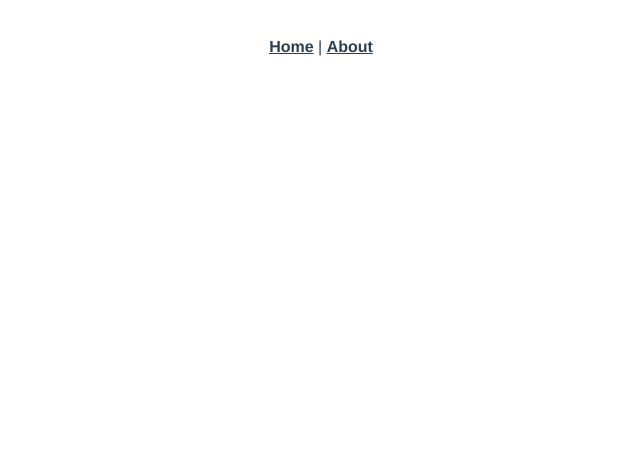
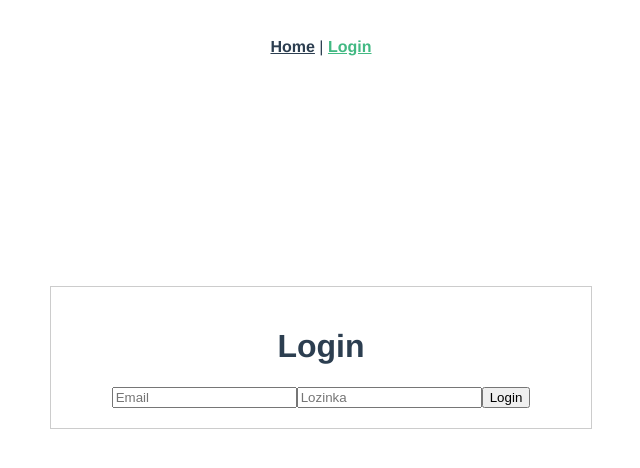
Before and after one commit to banicl/adempta_fipu, a Vue app in the folder adempta/: page /login in a window 1280 px wide. Shown: the top 468 px of the page, without its empty margins (319-959 px from the left). Built offline with nearby package versions, Linux system fonts and the light colour scheme.

Commit message:
adempta upload 2

```diff
--- /dev/null
+++ b/adempta/firebase.js
@@ -0,0 +1,18 @@
+var firebase = require("firebase/app");
+require("firebase/auth");
+require("firebase/firestore");//korištenje import firestore
+import { initializeApp } from 'firebase/app';
+const firebaseConfig = {
+    apiKey: "AIzaSyAEpu7-QvInRu6wf3v15XKTu6jgsoJYs58",
+    authDomain: "adempta-81060.firebaseapp.com",
+    projectId: "adempta-81060",
+    storageBucket: "adempta-81060.appspot.com",
+    messagingSenderId: "130191613480",
+    appId: "1:130191613480:web:7e3ca22988e6209f1b5f1d"
+};
+
+// Initialize Firebase
+const app = initializeApp(firebaseConfig);
+export default {
+    firebase, //kljuc i vrijednost
+};
--- a/adempta/package.json
+++ b/adempta/package.json
@@ -8,6 +8,7 @@
   },
   "dependencies": {
     "core-js": "^3.6.5",
+    "firebase": "^9.6.8",
     "vue": "^2.6.11",
     "vue-router": "^3.2.0"
   },
--- a/adempta/src/App.vue
+++ b/adempta/src/App.vue
@@ -2,9 +2,9 @@
   <div id="app">
     <div id="nav">
       <router-link to="/">Home</router-link> |
-      <router-link to="/about">About</router-link>
+      <router-link to="/login">Login</router-link>
     </div>
-    <router-view/>
+    <router-view />
   </div>
 </template>
 
--- a/adempta/src/router/index.js
+++ b/adempta/src/router/index.js
@@ -11,12 +11,12 @@ const routes = [
     component: Home
   },
   {
-    path: '/about',
-    name: 'About',
+    path: '/login',
+    name: 'Login',
     // route level code-splitting
     // this generates a separate chunk (about.[hash].js) for this route
     // which is lazy-loaded when the route is visited.
-    component: () => import(/* webpackChunkName: "about" */ '../views/About.vue')
+    component: () => import(/* webpackChunkName: "about" */ '../views/Login.vue')
   }
 ]
 
--- a/adempta/src/views/About.vue
+++ /dev/null
@@ -1,5 +0,0 @@
-<template>
-  <div class="about">
-    <h1>This is an about page</h1>
-  </div>
-</template>
--- /dev/null
+++ b/adempta/src/views/Login.vue
@@ -0,0 +1,52 @@
+<template>
+  <div id="login">
+    <h1>Login</h1>
+    <input type="text" name="email" v-model="inputemail" placeholder="Email" />
+    <input
+      type="lozinka"
+      name="lozinka"
+      v-model="inputlozinka"
+      placeholder="Lozinka"
+    />
+    <button type="button" v-on:click="login()">Login</button>
+  </div>
+</template>
+
+<script>
+import firebase from "@/firebase";
+export default {
+  name: "login",
+  data() {
+    return {
+      inputemail: "",
+      inputlozinka: "",
+    };
+  },
+  methods: {
+    login() {
+      console.log("login..." + this.inputemail);
+      firebase
+        .auth()
+        .signInWithEmailAndPassword(this.inputemail, this.inputlozinka)
+        .then(function (result) {
+          console.log("Uspjesna prijava", result);
+        })
+        .catch(function (e) {
+          //u slucaju greske catch prima jednu funkciu u koju stvlja eror objekt
+          console.error("greska", e);
+        });
+    },
+  },
+};
+</script>
+
+<style scoped>
+#login {
+  width: 500px;
+  border: 1px solid #cccccc;
+  background-color: #ffffff;
+  margin: auto;
+  margin-top: 200px;
+  padding: 20px;
+}
+</style>
```
Also changed, not shown: 1 other file (tests, documents, lock files or other folders).
